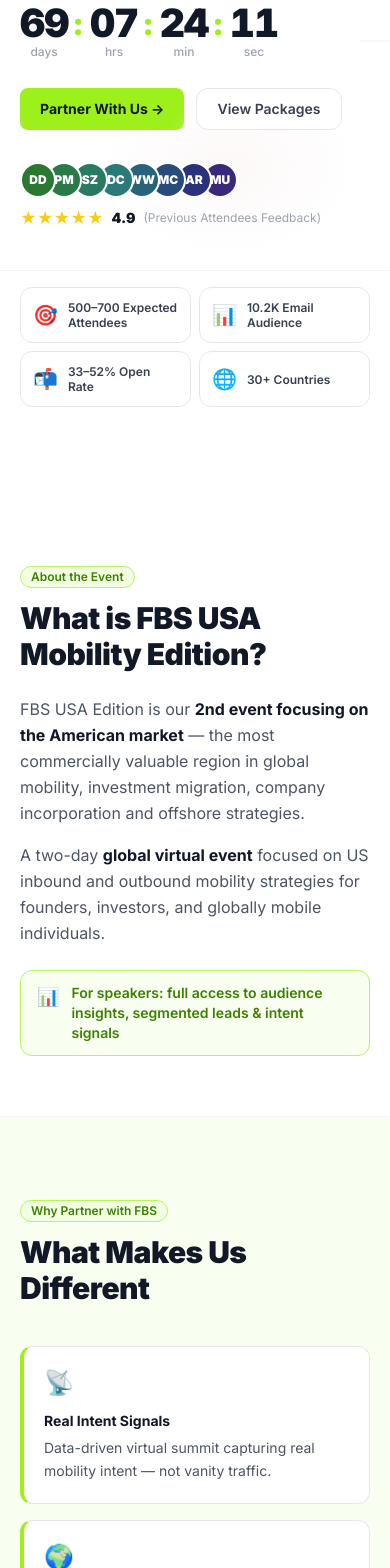
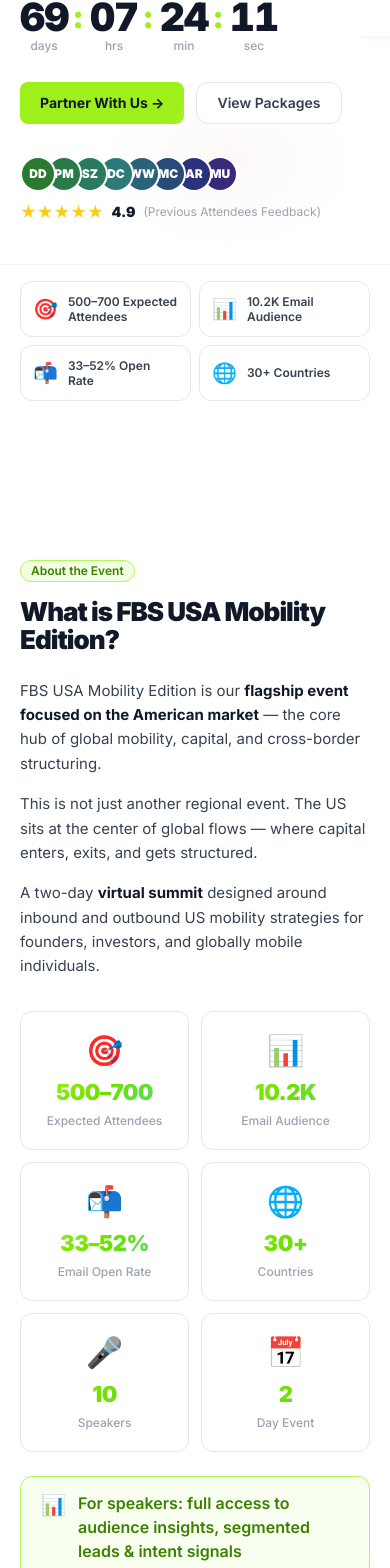
Before and after one commit to freedombusinesssummit-stack/proposal-usa, a Next.js app: page / in a window 390 px wide. Shown: the part 422-1990 px from the top of the page. Built offline with nearby package versions, Linux system fonts and the light colour scheme.

Commit message:
fix: USA Mobility smaller; about section new text+bigger stats; updated 8 topics with descriptions; flow 500-700+; benefits as highlight boxes; section 6 removed; inbound emoji added

```diff
--- a/src/components/AboutSlide.tsx
+++ b/src/components/AboutSlide.tsx
@@ -3,6 +3,15 @@
 import { NumberTicker } from "@/components/magicui/number-ticker";
 import { Badge } from "@/components/ui/badge";
 import { AnimatedGradientText } from "@/components/magicui/animated-gradient-text";
+
+const STATS = [
+  { raw: "500–700", label: "Expected Attendees", icon: "🎯" },
+  { raw: "10.2K", label: "Email Audience", icon: "📊" },
+  { raw: "33–52%", label: "Email Open Rate", icon: "📬" },
+  { raw: "30+", label: "Countries", icon: "🌐" },
+  { val: 10, suffix: "", label: "Speakers", icon: "🎤" },
+  { raw: "2", label: "Day Event", icon: "📅" },
+];
 
 const FEATURES = [
   { icon: "📡", title: "Real Intent Signals", text: "Data-driven virtual summit capturing real mobility intent — not vanity traffic." },
@@ -13,54 +22,68 @@
 ];
 
 const TOPICS = [
-  { icon: "🇺🇸", text: "Inbound Mobility to the U.S.: Visas, Capital & Market Access" },
-  { icon: "🌍", text: "Second Passports & Residencies for U.S. Citizens" },
-  { icon: "🗺️", text: "Health, Security for the New Global Class: a personal safety net for entrepreneurs & families" },
-  { icon: "💻", text: "Company Structures in the USA: Tax Optimization & Asset Protection" },
-  { icon: "🛸", text: "Legal Tax Optimization for U.S. Citizens" },
-  { icon: "🏠", text: "Global Real Estate for U.S. Investors" },
-  { icon: "🇪🇺", text: "Where Americans Are Moving and Why: Portugal, Panama, Costa Rica, LATAM, Caribbean" },
-  { icon: "🌐", text: "European Residency Programs: Greece, Malta, Portugal Golden Visa for US Citizens" },
-];
-
-const STATS = [
-  { val: 364, suffix: "+", label: "Unique Registrations", green: true },
-  { val: 97, suffix: "", label: "Survey Submissions", green: true },
-  { val: 152, suffix: "", label: "Live Attendees", green: true },
-  { raw: "10.2K", label: "Email List Audience", green: true },
-  { raw: "33–52%", label: "Email Open Rate", green: true },
-  { val: 452, suffix: "", label: "Engaged Video Views", green: true },
+  { icon: "🇺🇸", title: "Inbound Mobility to the U.S.: Visas, Capital & Market Access", text: "How founders and investors enter the US — from EB-5 and E-2 to structuring market access and deploying capital efficiently." },
+  { icon: "🌍", title: "Second Passports & Residencies for U.S. Citizens", text: "Building a Plan B through CBI/RBI programs and strategic residency options beyond the US." },
+  { icon: "🗺️", title: "Health, Security & Mobility: Building a Personal Safety Net", text: "How globally mobile individuals protect their families, assets, and lifestyle across jurisdictions." },
+  { icon: "💻", title: "U.S. Company Structures: Tax Optimization & Asset Protection", text: "How to structure entities in the US for efficiency, scalability, and cross-border operations." },
+  { icon: "🛸", title: "Legal Tax Optimization for U.S. Citizens", text: "What actually works (and what doesn't) when reducing tax exposure as a US person." },
+  { icon: "🏠", title: "Global Real Estate for U.S. Investors", text: "Using property as a tool for residency, diversification, and capital preservation." },
+  { icon: "🇪🇺", title: "Where Americans Are Moving and Why", text: "European residency, LATAM, and Caribbean jurisdictions — what's driving the shift and where opportunities are." },
+  { icon: "🌐", title: "Cross-Border Structuring: Combining Residency, Tax & Business", text: "How to align citizenship, company structure, and tax strategy into one coherent global setup." },
 ];
 
 export default function AboutSlide() {
   return (
     <>
-      {/* ABOUT */}
-      <section id="about" className="slide-section py-14 border-b border-carbon-100 bg-white">
+      {/* ABOUT — Section 02 */}
+      <section id="about" className="slide-section py-16 border-b border-carbon-100 bg-white">
         <span className="slide-number">02 / 16</span>
         <div className="wrap">
           <AnimatedSection>
-            <Badge variant="success" className="mb-3">About the Event</Badge>
-            <h2 className="text-3xl font-black text-carbon-900 tracking-tight mb-6" style={{ letterSpacing: "-0.5px" }}>What is FBS USA Mobility Edition?</h2>
+            <Badge variant="success" className="mb-4">About the Event</Badge>
+            <h2 className="font-black text-carbon-900 mb-6" style={{ fontSize: "clamp(26px, 4vw, 48px)", letterSpacing: "-1px", lineHeight: 1.1 }}>
+              What is FBS USA Mobility Edition?
+            </h2>
           </AnimatedSection>
           <AnimatedSection delay={80}>
-            <div className="max-w-2xl">
-              <p className="text-carbon-600 leading-relaxed mb-4">
-                FBS USA Edition is our <strong className="text-carbon-900">2nd event focusing on the American market</strong> — the most commercially valuable region in global mobility, investment migration, company incorporation and offshore strategies.
+            <div className="mb-8">
+              <p className="text-carbon-700 leading-relaxed mb-4" style={{ fontSize: "clamp(15px, 1.6vw, 18px)" }}>
+                FBS USA Mobility Edition is our <strong className="text-carbon-900">flagship event focused on the American market</strong> — the core hub of global mobility, capital, and cross-border structuring.
               </p>
-              <p className="text-carbon-600 leading-relaxed mb-6">
-                A two-day <strong className="text-carbon-900">global virtual event</strong> focused on US inbound and outbound mobility strategies for founders, investors, and globally mobile individuals.
+              <p className="text-carbon-700 leading-relaxed mb-4" style={{ fontSize: "clamp(15px, 1.6vw, 18px)" }}>
+                This is not just another regional event. The US sits at the center of global flows — where capital enters, exits, and gets structured.
               </p>
-              <div className="inline-flex items-start gap-3 rounded-xl px-4 py-3" style={{ background: "#f8fff0", border: "1px solid #b5f55a" }}>
-                <span className="text-lg">📊</span>
-                <p className="text-sm font-semibold" style={{ color: "#3d8000" }}>For speakers: full access to audience insights, segmented leads & intent signals</p>
-              </div>
+              <p className="text-carbon-700 leading-relaxed" style={{ fontSize: "clamp(15px, 1.6vw, 18px)" }}>
+                A two-day <strong className="text-carbon-900">virtual summit</strong> designed around inbound and outbound US mobility strategies for founders, investors, and globally mobile individuals.
+              </p>
+            </div>
+          </AnimatedSection>
+
+          {/* Stats grid — bigger numbers */}
+          <AnimatedSection delay={160}>
+            <div className="grid grid-cols-2 md:grid-cols-3 gap-3 mb-6">
+              {STATS.map((s, i) => (
+                <div key={i} className="rounded-xl border border-carbon-200 bg-white p-5 hover:border-lime-300 hover:shadow-sm transition-all text-center group">
+                  <div className="text-3xl mb-2 group-hover:scale-110 transition-transform">{s.icon}</div>
+                  <div className="font-black mb-1 gradient-text" style={{ fontSize: "clamp(22px, 3vw, 36px)", letterSpacing: "-0.5px" }}>
+                    {s.raw ? s.raw : <NumberTicker value={s.val!} suffix={s.suffix} duration={1800} />}
+                  </div>
+                  <p className="text-xs text-carbon-400 font-medium">{s.label}</p>
+                </div>
+              ))}
+            </div>
+          </AnimatedSection>
+
+          <AnimatedSection delay={240}>
+            <div className="inline-flex items-start gap-3 rounded-xl px-5 py-3.5" style={{ background: "#f8fff0", border: "1px solid #b5f55a" }}>
+              <span className="text-xl">📊</span>
+              <p className="font-semibold" style={{ color: "#3d8000" }}>For speakers: full access to audience insights, segmented leads & intent signals</p>
             </div>
           </AnimatedSection>
         </div>
       </section>
 
-      {/* FEATURES */}
+      {/* FEATURES — Section 03 */}
       <section id="features" className="slide-section py-14 border-b border-carbon-100" style={{ background: "#f8fff0" }}>
         <span className="slide-number">03 / 16</span>
         <div className="wrap">
@@ -90,7 +113,7 @@
         </div>
       </section>
 
-      {/* DIRECTIONS */}
+      {/* DIRECTIONS — Section 04 */}
       <section id="directions" className="slide-section py-14 border-b border-carbon-100 bg-white">
         <span className="slide-number">04 / 16</span>
         <div className="wrap">
@@ -98,12 +121,12 @@
             <Badge variant="success" className="mb-3">Two Directions</Badge>
             <h2 className="text-3xl font-black text-carbon-900 tracking-tight mb-8" style={{ letterSpacing: "-0.5px" }}>Inbound & Outbound US Mobility</h2>
           </AnimatedSection>
-          <div className="grid md:grid-cols-2 gap-5">
+          <div className="grid grid-cols-1 md:grid-cols-2 gap-5">
             <AnimatedSection delay={80}>
               <div className="spotlight-card rounded-xl border border-carbon-200 bg-white p-6 h-full hover:shadow-md hover:-translate-y-0.5 transition-all duration-300" style={{ borderTop: "4px solid #9ef01a" }}>
                 <div className="flex items-center gap-2 mb-4">
                   <span className="text-2xl font-black" style={{ color: "#9ef01a" }}>→</span>
-                  <span className="font-black text-xl text-carbon-900">Outbound Mobility</span>
+                  <span className="font-black text-xl text-carbon-900">🌍 Outbound Mobility</span>
                 </div>
                 <p className="text-carbon-600 leading-relaxed text-sm mb-4">Americans seeking legitimate ways to reduce their tax exposure, obtain a <strong className="text-carbon-900">Plan B, or renounce citizenship.</strong> Focus on <strong className="text-carbon-900">CBI/RBI Programs (Caribbean), European Residency, Tax-Advantaged Residency (LATAM)</strong></p>
                 <div className="flex flex-wrap gap-2">
@@ -117,7 +140,7 @@
               <div className="spotlight-card rounded-xl border border-carbon-200 bg-white p-6 h-full hover:shadow-md hover:-translate-y-0.5 transition-all duration-300" style={{ borderTop: "4px solid #111827" }}>
                 <div className="flex items-center gap-2 mb-4">
                   <span className="text-2xl font-black text-carbon-400">←</span>
-                  <span className="font-black text-xl text-carbon-900">Inbound Mobility</span>
+                  <span className="font-black text-xl text-carbon-900">🇺🇸 Inbound Mobility</span>
                 </div>
                 <p className="text-carbon-600 leading-relaxed text-sm mb-4">HNWI from <strong className="text-carbon-900">India, China, and Southeast Asia</strong> seeking U.S. residency/visas for capital protection. Focus on <strong className="text-carbon-900">EB-5, E-2 Investment Visas</strong></p>
                 <div className="flex flex-wrap gap-2">
@@ -131,7 +154,7 @@
         </div>
       </section>
 
-      {/* KEY TOPICS */}
+      {/* KEY TOPICS — Section 05 */}
       <section id="topics" className="slide-section py-14 border-b border-carbon-100" style={{ background: "#f8fff0" }}>
         <span className="slide-number">05 / 16</span>
         <div className="wrap">
@@ -142,9 +165,14 @@
           <div className="grid grid-cols-1 md:grid-cols-2 gap-3">
             {TOPICS.map((t, i) => (
               <AnimatedSection key={i} delay={i * 55}>
-                <div className="spotlight-card bg-white rounded-xl border border-carbon-200 flex items-start gap-4 p-4 hover:shadow-sm hover:border-lime-300 hover:-translate-y-0.5 transition-all duration-200 group">
-                  <span className="text-2xl flex-shrink-0 group-hover:scale-110 transition-transform duration-200">{t.icon}</span>
-                  <p className="text-carbon-700 font-medium text-sm leading-relaxed">{t.text}</p>
+                <div className="spotlight-card bg-white rounded-xl border border-carbon-200 p-5 hover:shadow-sm hover:border-lime-300 hover:-translate-y-0.5 transition-all duration-200 h-full group">
+                  <div className="flex items-start gap-3">
+                    <span className="text-2xl flex-shrink-0 group-hover:scale-110 transition-transform duration-200 mt-0.5">{t.icon}</span>
+                    <div>
+                      <p className="font-bold text-carbon-900 mb-1.5 text-sm leading-snug">{t.title}</p>
+                      <p className="text-xs text-carbon-500 leading-relaxed">{t.text}</p>
+                    </div>
+                  </div>
                 </div>
               </AnimatedSection>
             ))}
@@ -152,43 +180,7 @@
         </div>
       </section>
 
-      {/* NUMBERS */}
-      <section id="numbers" className="slide-section py-14 border-b border-carbon-100 bg-white">
-        <span className="slide-number">06 / 16</span>
-        <div className="wrap">
-          <AnimatedSection>
-            <Badge variant="success" className="mb-3">Performance Metrics</Badge>
-            <h2 className="text-3xl font-black text-carbon-900 tracking-tight mb-8" style={{ letterSpacing: "-0.5px" }}>Freedom Summit in Numbers</h2>
-          </AnimatedSection>
-          <div className="grid grid-cols-2 md:grid-cols-3 gap-3 mb-3">
-            {STATS.map((n, i) => (
-              <AnimatedSection key={i} delay={i * 50}>
-                <div className="spotlight-card rounded-xl border border-carbon-200 bg-white hover:shadow-sm hover:border-lime-200 hover:-translate-y-0.5 transition-all duration-200 text-center py-6 px-4">
-                  <div className="text-2xl font-black tracking-tight mb-1 gradient-text">
-                    {n.raw ? n.raw : <NumberTicker value={n.val!} suffix={n.suffix} duration={1800} />}
-                  </div>
-                  <p className="text-xs text-carbon-400 font-medium">{n.label}</p>
-                </div>
-              </AnimatedSection>
-            ))}
-          </div>
-          <AnimatedSection delay={300}>
-            <div className="grid grid-cols-2 md:grid-cols-4 gap-3">
-              {[
-                { val: "500–700", label: "Expected Attendees" },
-                { val: "2 Days", label: "Live Stream" },
-                { val: "8", label: "Keynote Talks" },
-                { val: "2", label: "Panel Discussions" },
-              ].map((item, i) => (
-                <div key={i} className="rounded-xl border border-carbon-200 bg-white text-center py-5 px-4 hover:border-lime-200 hover:shadow-sm transition-all">
-                  <div className="text-2xl font-black tracking-tight mb-1 gradient-text">{item.val}</div>
-                  <p className="text-xs text-carbon-400 font-medium">{item.label}</p>
-                </div>
-              ))}
-            </div>
-          </AnimatedSection>
-        </div>
-      </section>
+      {/* NUMBERS — Section 06 — REMOVED as requested */}
     </>
   );
 }
--- a/src/components/HeroSlide.tsx
+++ b/src/components/HeroSlide.tsx
@@ -70,10 +70,10 @@
 
           {/* Headings: Freedom Business Summit 2026 — BIGGER, USA Mobility Edition — one line below */}
           <div style={fade(80)}>
-            <h1 className="font-black text-carbon-900 leading-tight mb-1" style={{ fontSize: "clamp(24px, 4.5vw, 52px)", letterSpacing: "-1.5px" }}>
+            <h1 className="font-black text-carbon-900 leading-tight mb-1" style={{ fontSize: "clamp(22px, 4vw, 48px)", letterSpacing: "-1.5px" }}>
               Freedom Business Summit 2026
             </h1>
-            <h2 className="font-black text-carbon-900 leading-none mb-4 whitespace-nowrap overflow-hidden" style={{ fontSize: "clamp(32px, 7vw, 80px)", letterSpacing: "-2.5px" }}>
+            <h2 className="font-black text-carbon-900 leading-none mb-4 whitespace-nowrap overflow-hidden" style={{ fontSize: "clamp(28px, 5.5vw, 62px)", letterSpacing: "-2px" }}>
               USA Mobility Edition 🇺🇸
             </h2>
             <p className="font-semibold text-carbon-600 leading-snug mb-5" style={{ fontSize: "clamp(14px, 1.8vw, 20px)", maxWidth: 540 }}>
--- a/src/components/PackagesSlides.tsx
+++ b/src/components/PackagesSlides.tsx
@@ -15,7 +15,7 @@
 }
 
 const FLOW = [
-  { dir: "→", tag: "You Receive", label: "Direct Exposure to 1,000+ global founders & investors", green: true },
+  { dir: "→", tag: "You Receive", label: "Direct Exposure to 500–700+ global founders & investors", green: true },
   { dir: "←", tag: "You Deliver", label: "Deliver Keynote or Panel Talk to showcase your expertise", green: false },
   { dir: "→", tag: "You Receive", label: "Lead Generation with Pre-Qualified Prospects filtered by interest", green: true },
   { dir: "←", tag: "You Deliver", label: "Custom video invitation for maximum pre-event exposure", green: false },
@@ -197,32 +197,31 @@
           {/* READY TO PARTNER — directly under CTA */}
           <AnimatedSection delay={320}>
             <div className="mt-5 rounded-2xl border border-carbon-200 bg-white p-6 md:p-8">
-              <div className="flex flex-col md:flex-row md:items-start gap-6">
-                <div className="flex-1">
-                  <p className="text-xs font-bold uppercase tracking-widest mb-2" style={{ color: "#9ef01a" }}>Contact</p>
+              <div className="mb-5">
+                <p className="text-xs font-bold uppercase tracking-widest mb-1.5" style={{ color: "#9ef01a" }}>Contact</p>
                 <h3 className="text-2xl font-black text-carbon-900 mb-2" style={{ letterSpacing: "-0.5px" }}>Ready to Partner?</h3>
                 <p className="text-sm text-carbon-500 mb-5">We only work with <strong className="text-carbon-900">8–10 selected partners per event.</strong> Reach out now to secure your slot before the Early Bird deadline on May 10th.</p>
                 <ShimmerButton href="mailto:denis@fsummit.net" background="#9ef01a" shimmerColor="rgba(255,255,255,0.4)" shimmerDuration="1.8s" className="text-sm font-bold px-6 py-3">
                   Become a Partner →
                 </ShimmerButton>
               </div>
-                <div className="flex-1 grid grid-cols-1 gap-2">
+              {/* Benefit boxes — highlighted 2-col grid */}
+              <div className="grid grid-cols-1 md:grid-cols-2 gap-2.5">
                 {[
-                    "Data-driven virtual summit — real intent signals",
-                    "100% global distribution and media exposure",
-                    "Full funnel intent tracking from day one",
-                    "Exclusivity per category and jurisdiction",
-                    "Decision-maker dominant audience (75% founders/execs)",
-                    "Direct access to pre-qualified prospects (0–12 months)",
-                    "Audience surveyed on jurisdiction, budget & timeline",
-                    "8–10 selected partners per event — no overcrowding",
+                  { icon: "📡", text: "Data-driven virtual summit — real intent signals" },
+                  { icon: "🌍", text: "100% global distribution and media exposure" },
+                  { icon: "🎯", text: "Full funnel intent tracking from day one" },
+                  { icon: "🔒", text: "Exclusivity per category and jurisdiction" },
+                  { icon: "👔", text: "Decision-maker dominant audience (75% founders/execs)" },
+                  { icon: "⏱️", text: "Direct access to pre-qualified prospects (0–12 months)" },
+                  { icon: "📋", text: "Audience surveyed on jurisdiction, budget & timeline" },
+                  { icon: "✅", text: "8–10 selected partners per event — no overcrowding" },
                 ].map((r, i) => (
-                    <div key={i} className="flex items-start gap-2.5">
-                      <span className="font-black text-sm flex-shrink-0 mt-0.5" style={{ color: "#9ef01a" }}>→</span>
-                      <p className="text-xs text-carbon-600 font-medium leading-snug">{r}</p>
+                  <div key={i} className="flex items-start gap-3 p-3.5 rounded-xl border border-carbon-200 bg-carbon-50 hover:border-lime-300 hover:bg-lime-50 transition-all duration-200 group">
+                    <span className="text-lg flex-shrink-0 group-hover:scale-110 transition-transform">{r.icon}</span>
+                    <p className="text-xs text-carbon-700 font-semibold leading-snug">{r.text}</p>
                   </div>
                 ))}
-                </div>
               </div>
             </div>
           </AnimatedSection>
```
Also changed, not shown: 17 other files (tests, documents, lock files or other folders). Lines whose indentation alone changed are shown as unchanged.
